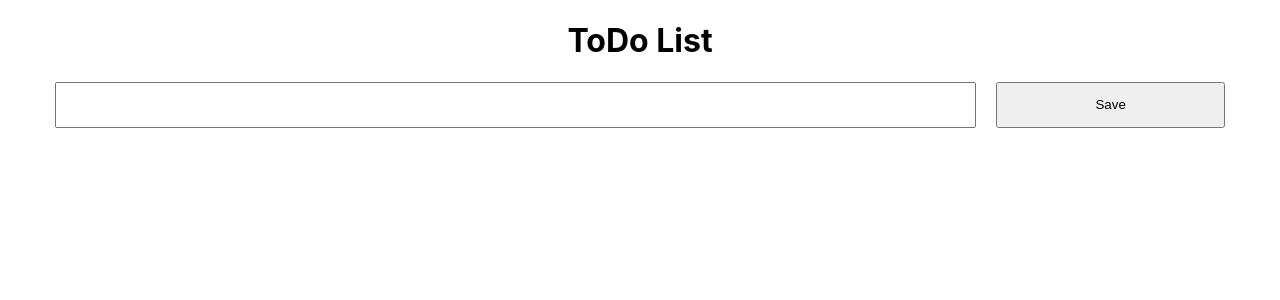
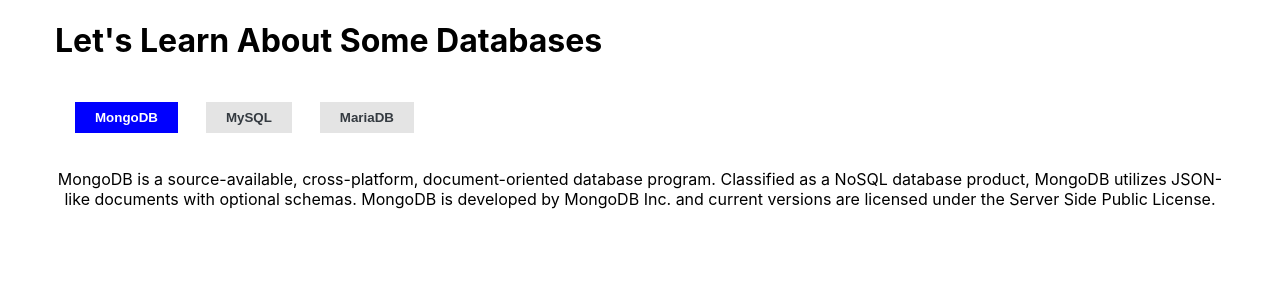
Before and after one commit to prajapatihet/todolist, a React (Create React App) app: page / in a window 1280 px wide. Shown: the top 300 px of the page. Built offline with nearby package versions, Linux system fonts and the light colour scheme.

Commit message:
tabs in react

```diff
--- a/src/App.css
+++ b/src/App.css
@@ -76,3 +76,30 @@
   color: red !important;
   background-color: yellow !important;
 }
+
+.tabsOuter{
+  width: 1170px;
+  margin: auto;
+}
+.tabsOuter ul{
+  list-style-type: none;
+  margin: 0px;
+  gap: 10px;
+  padding: 20px;
+  display: flex;
+}
+
+.tabsOuter ul li button{
+  background: #e4e4e4;
+  color: #343a40;
+  padding: 0.5rem 20px;
+  border: none;
+  margin-right: 18px;
+  cursor: pointer;
+  font-weight: 600;
+}
+
+.activeButton{
+  background-color: blue !important;
+  color: white !important;
+}
--- a/src/App.js
+++ b/src/App.js
@@ -1,11 +1,13 @@
 
 import './App.css';
-import ToDoList from './componects/ToDoList';
+import Tabs from './componects/Tabs';
+// import ToDoList from './componects/ToDoList';
 
 function App() {
   return (
     <div className="App">
-      <ToDoList />
+      {/* <ToDoList /> */}
+      <Tabs />
     </div>
   );
 }
--- /dev/null
+++ b/src/Data/tabs.jsx
@@ -0,0 +1,14 @@
+export const tabs = [
+    {
+        "title": "MongoDB",
+        "briefDescription": "MongoDB is a source-available, cross-platform, document-oriented database program. Classified as a NoSQL database product, MongoDB utilizes JSON-like documents with optional schemas. MongoDB is developed by MongoDB Inc. and current versions are licensed under the Server Side Public License."
+    },
+    {
+        "title": "MySQL",
+        "briefDescription": "It is very important to understand the database before learning MySQL. A database is an application that stores the organized collection of records. It can be accessed and manage by the user very easily. It allows us to organize data into tables, rows, columns, and indexes to find the relevant information very quickly. Each database contains distinct API for performing database operations such as creating, managing, accessing, and searching the data it stores."
+    },
+    {
+        "title": "MariaDB",
+        "briefDescription": "MariaDB is a fork of the MySQL relational database management system. The original developers of MySQL created MariaDB after concerns raised by Oracle's acquisition of MySQL. This tutorial will provide a quick introduction to MariaDB, and aid you in achieving a high level of comfort with MariaDB programming and administration."
+    }
+];
--- /dev/null
+++ b/src/componects/Tabs.jsx
@@ -0,0 +1,37 @@
+import React, { useState } from 'react'
+import { tabs } from '../Data/tabs'
+
+export default function Tabs() {
+
+    let [activeTab, setActiveTab] = useState(0);
+    let [activeContent, setActiveContent] = useState(tabs[0]);
+
+    let changeData = (index) => {
+        setActiveTab(index);
+        setActiveContent(tabs[index]);
+    }
+    return (
+        <div className='tabsOuter'>
+            <h1 style={{ textAlign: 'left' }}>
+                Let's Learn About Some Databases
+            </h1>
+            <ul>
+                {tabs.map((tabItems, index) => {
+                    return (
+                        <li>
+                            <button onClick={() => changeData(index)} className={activeTab === index ? 'activeButton' : ''}>{tabItems.title}</button>
+                        </li>
+                    )
+                })}
+            </ul>
+            {
+                activeContent !== undefined ?
+                    <p>
+                        {activeContent.briefDescription}
+                    </p>
+                    :
+                    ''
+            }
+        </div>
+    )
+}
--- a/src/componects/ToDoList.jsx
+++ b/src/componects/ToDoList.jsx
@@ -1,5 +1,6 @@
 import React from 'react'
 import { useState } from 'react';
+
 
 export default function ToDoList() {
     let [todolist, setTodolist] = useState([]);
```
